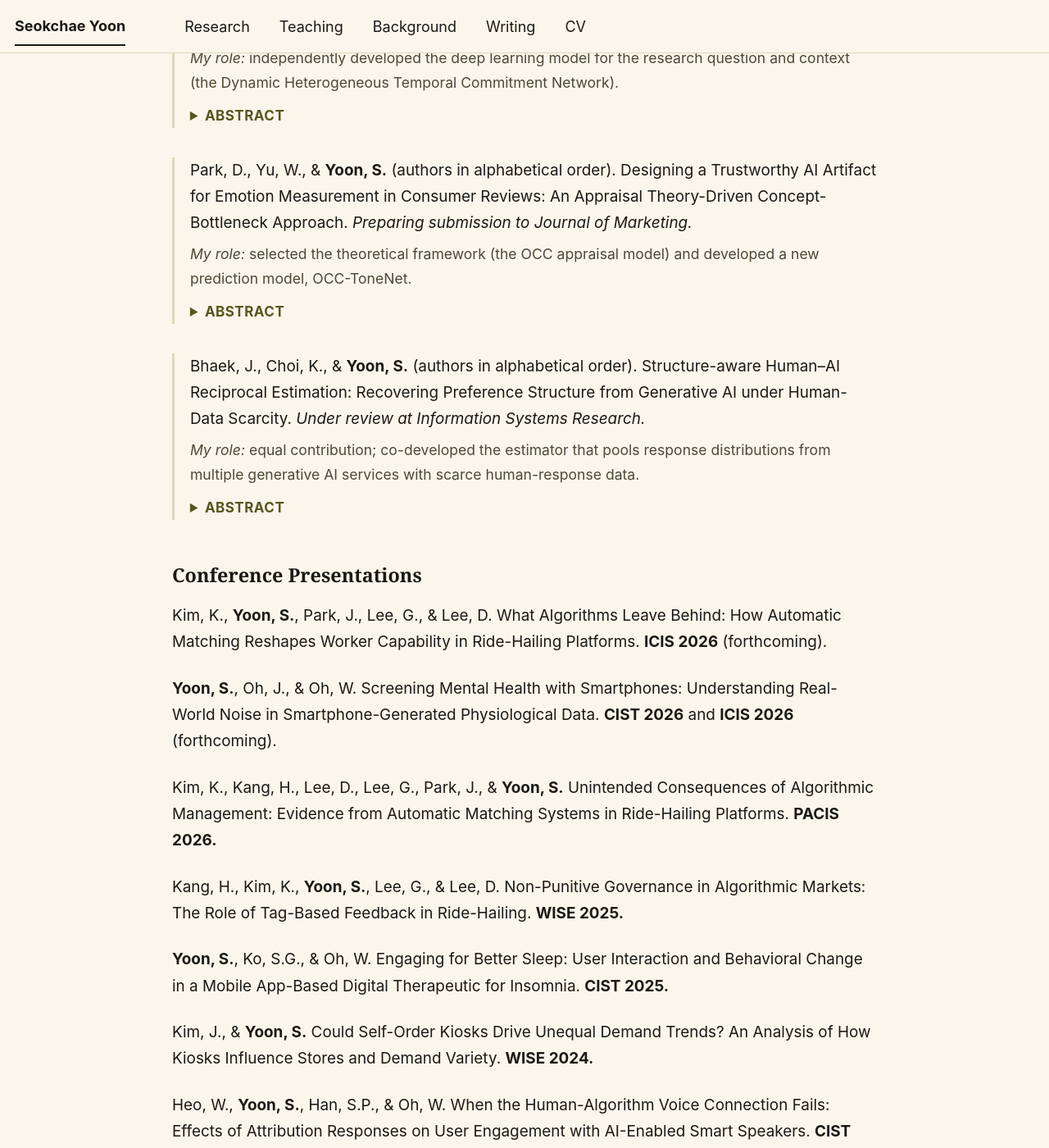
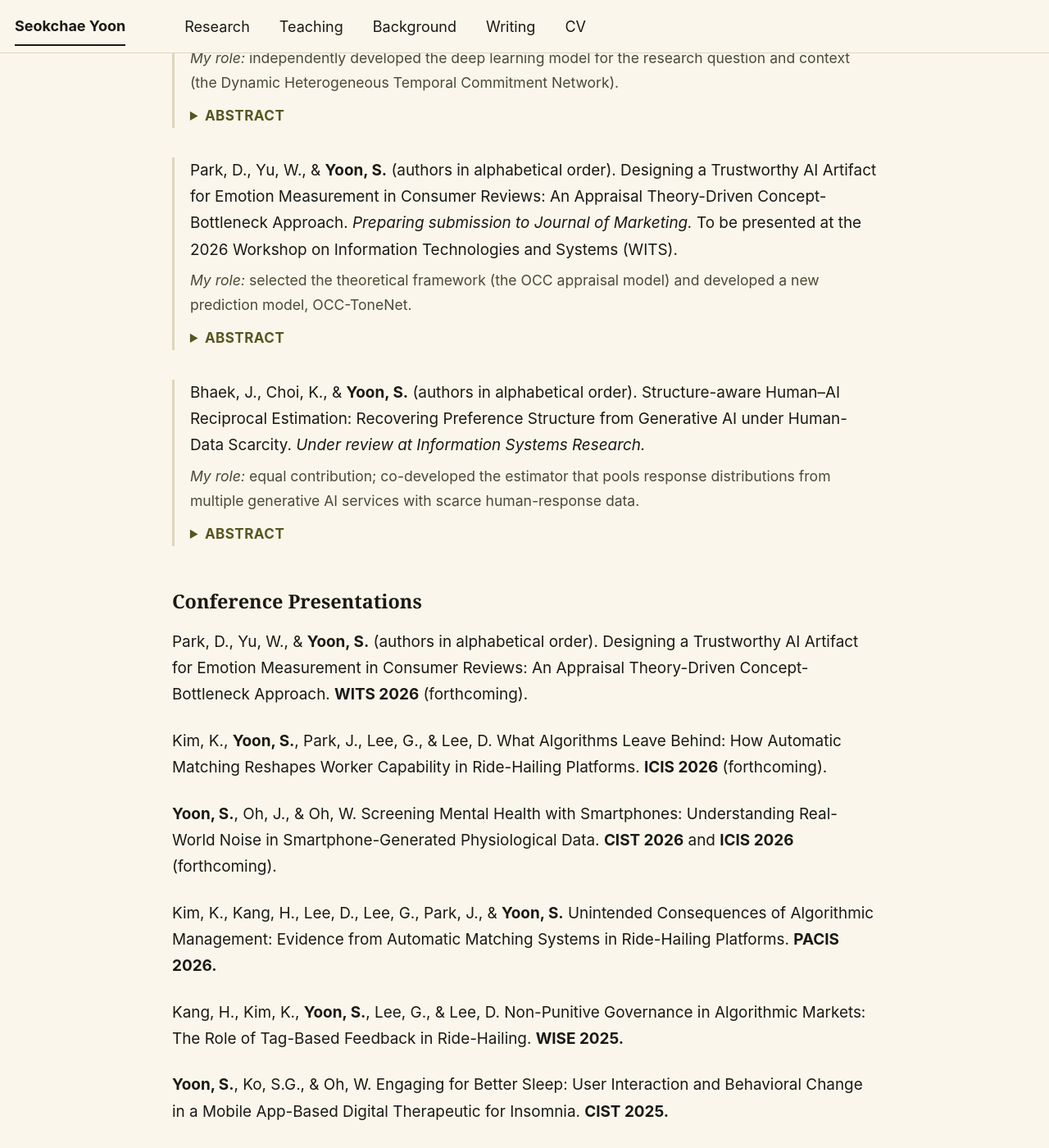
Before and after one commit to seokchae-yoon/seokchae-yoon.github.io, a Jekyll site: the page built from _pages/about.md, in a window 1280 px wide and 1400 px high, scrolled down 3752 px. Shown: the whole window at 82% size. Built offline with Jekyll 4.4.1, drawn with Linux system fonts in a browser that asks for light colours; a script bundle is joined from its source files by our own code; library files that are not in the unit come from our copies.

Commit message:
Add WITS 2026 presentation for OCC-ToneNet paper

```diff
--- a/_pages/about.md
+++ b/_pages/about.md
@@ -176,7 +176,7 @@ Argues that cashierless stores relocate the observable purchase decision from ch
 
 <div class="paper" markdown="1">
 
-Park, D., Yu, W., & **Yoon, S.** (authors in alphabetical order). Designing a Trustworthy AI Artifact for Emotion Measurement in Consumer Reviews: An Appraisal Theory-Driven Concept-Bottleneck Approach. *Preparing submission to Journal of Marketing.*
+Park, D., Yu, W., & **Yoon, S.** (authors in alphabetical order). Designing a Trustworthy AI Artifact for Emotion Measurement in Consumer Reviews: An Appraisal Theory-Driven Concept-Bottleneck Approach. *Preparing submission to Journal of Marketing.* To be presented at the 2026 Workshop on Information Technologies and Systems (WITS).
 {: .paper__cite}
 
 *My role:* selected the theoretical framework (the OCC appraisal model) and developed a new prediction model, OCC-ToneNet.
@@ -209,6 +209,8 @@ Develops Structure-aware Human–AI Reciprocal Estimation (SHARE), which combine
 </div>
 
 ### Conference Presentations
+
+Park, D., Yu, W., & **Yoon, S.** (authors in alphabetical order). Designing a Trustworthy AI Artifact for Emotion Measurement in Consumer Reviews: An Appraisal Theory-Driven Concept-Bottleneck Approach. **WITS 2026** (forthcoming).
 
 Kim, K., **Yoon, S.**, Park, J., Lee, G., & Lee, D. What Algorithms Leave Behind: How Automatic Matching Reshapes Worker Capability in Ride-Hailing Platforms. **ICIS 2026** (forthcoming).
 
```
